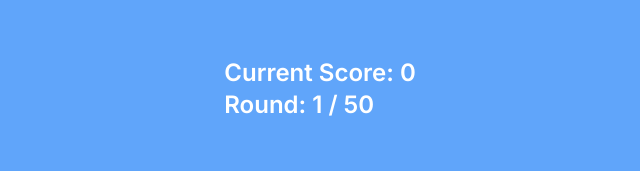
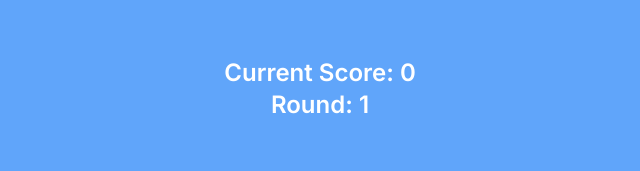
Before and after one commit to kballout/cartoon-guessing-game, a Next.js app: page /play in a window 1280 px wide. Shown: the part 303-474 px from the top of the page, without its empty margins (320-960 px from the left). Built offline with nearby package versions, Linux system fonts and the light colour scheme.

Commit message:
Game only shows what round you're on now

```diff
--- a/app/components/Game.tsx
+++ b/app/components/Game.tsx
@@ -227,10 +227,10 @@ export default function Game() {
                 <p>Timer Penalty: {timerPenalty}s</p>
               </div>
             </div>
-            <div className="text-white font-semibold text-2xl">
+            <div className="text-white font-semibold text-2xl text-center">
               <p>Current Score: {score}</p>
               <p>
-                Round: {round} / {gameOptions.totalRounds}
+                Round: {round}
               </p>
             </div>
           </div>
```
